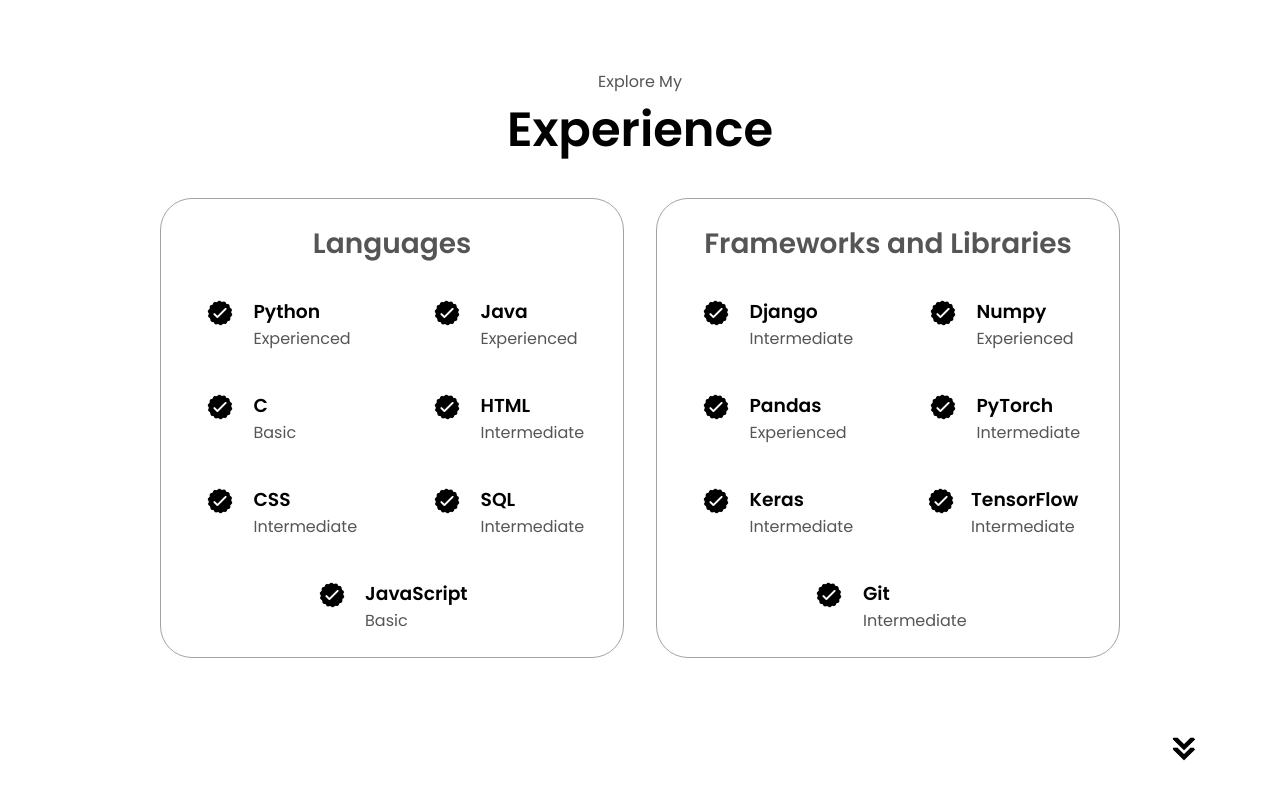
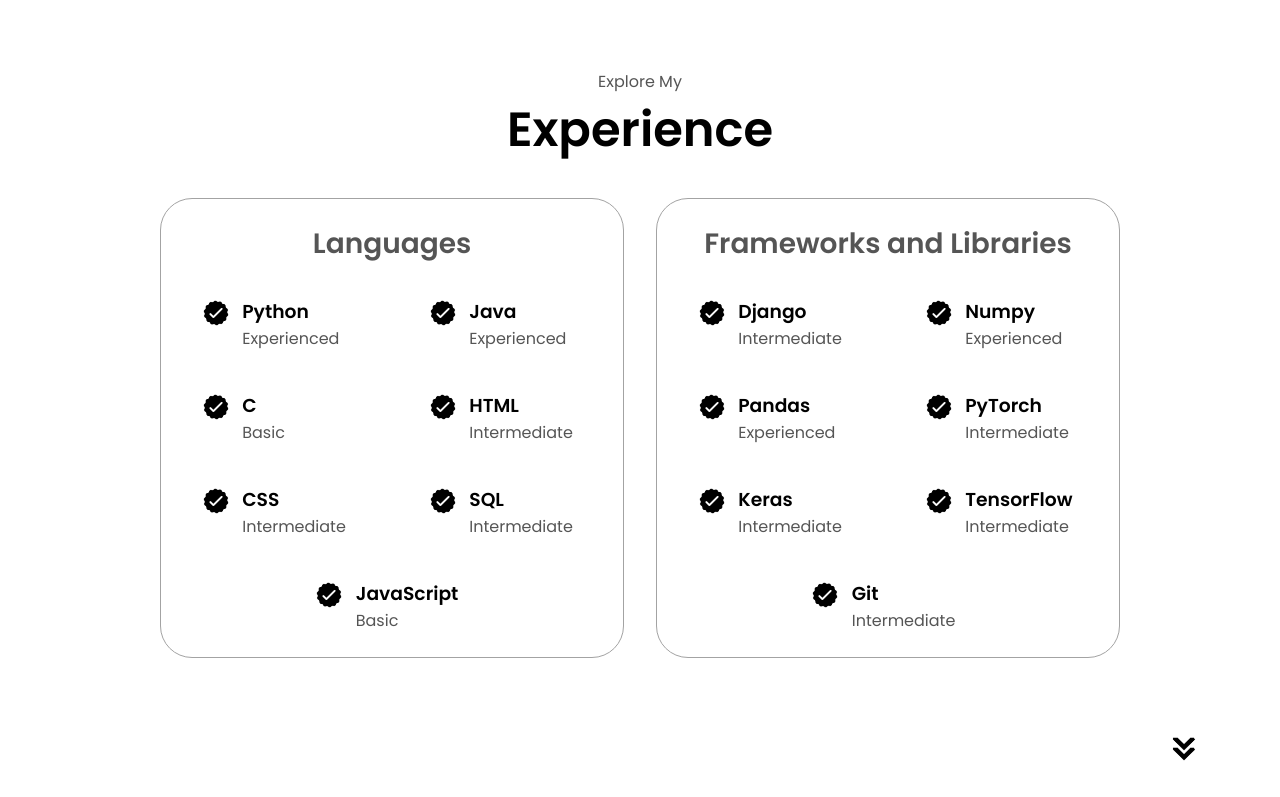
Before and after one commit to prannav-s/personal-website, a plain HTML site: page index.html in a window 1280 px wide. Shown: the part 1627-2424 px from the top of the page. Drawn offline with Linux system fonts and the light colour scheme.

Commit message:
actually fixed alignment on experience container

```diff
--- a/style.css
+++ b/style.css
@@ -334,7 +334,7 @@
 }
 
 .article-container p {
-    width: 100px;
+    width: 115px;
 }
 
 article {
```
